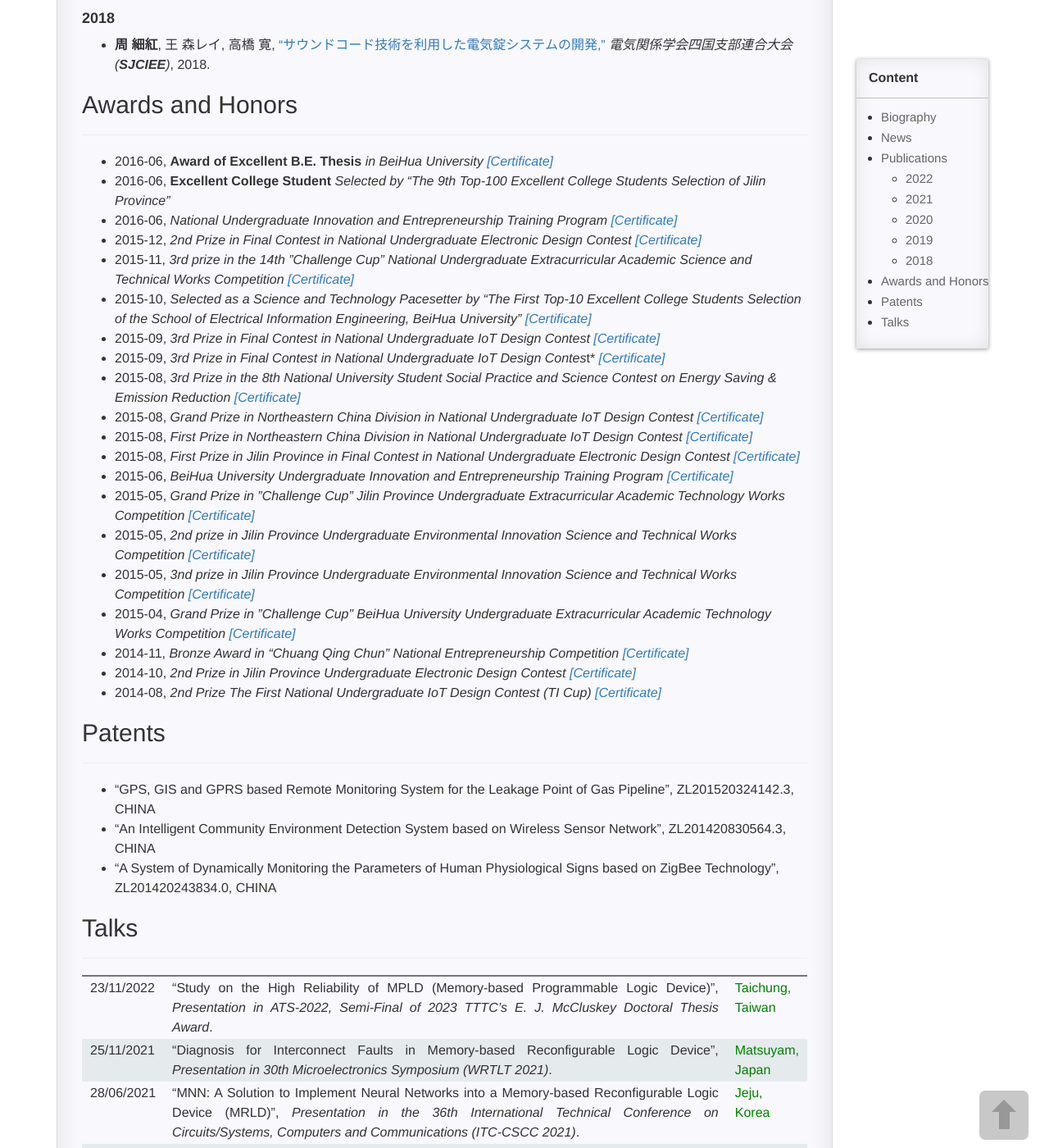
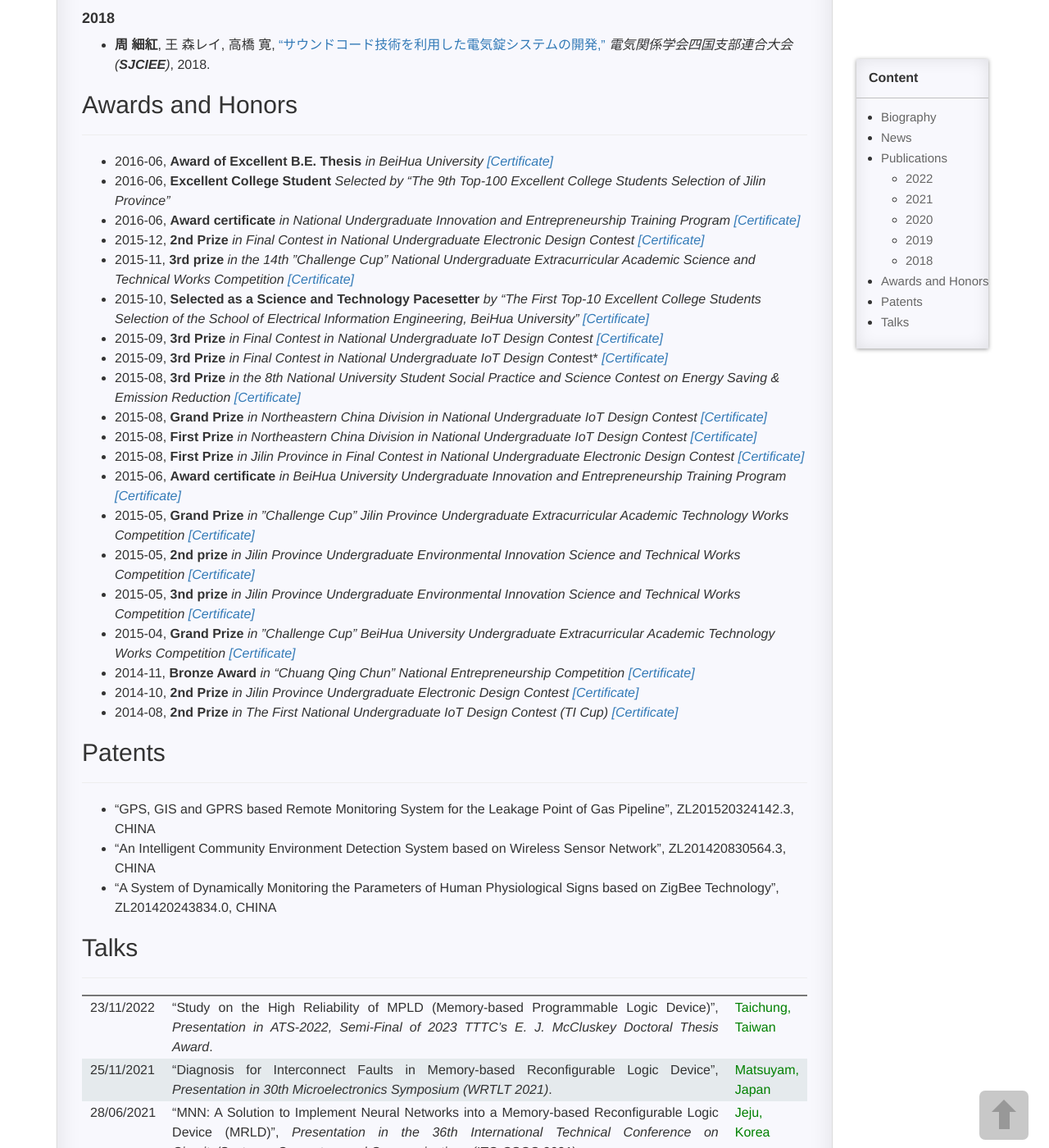
Before and after one commit to XihongZhou/xihongzhou.github.io, a Jekyll site: the page built from pages/1_homepage.md, in a window 1280 px wide and 1400 px high, scrolled down 1595 px. Shown: the whole window at 82% size. Built offline with Jekyll 4.4.1, drawn with Linux system fonts in a browser that asks for light colours; comment, search, counter and statistics services are not loaded.

Commit message:
Update 1_homepage.md

```diff
--- a/pages/1_homepage.md
+++ b/pages/1_homepage.md
@@ -87,24 +87,24 @@
 
 - 2016-06, **Award of Excellent B.E. Thesis** *in BeiHua University* [*[Certificate]*](https://xihongzhou.github.io/images/Certificate/2016-06-30_E_B.E_T_BHU.jpg)
 - 2016-06, **Excellent College Student** *Selected by "The 9th Top-100 Excellent College Students Selection of Jilin Province”*
-- 2016-06, *National Undergraduate Innovation and Entrepreneurship Training Program* [*[Certificate]*](https://xihongzhou.github.io/images/Certificate/2016-06_NU_IETP.jpg)
-- 2015-12, *2nd Prize in Final Contest in National Undergraduate Electronic Design Contest* [*[Certificate]*](https://xihongzhou.github.io/images/Certificate/2015-12_NU_EDC.jpg)
-- 2015-11, *3rd prize in the 14th ”Challenge Cup” National Undergraduate Extracurricular Academic Science and Technical Works Competition* [*[Certificate]*](https://xihongzhou.github.io/images/Certificate/2015-11_NU_EACTWC_(3P).jpg)
-- 2015-10, *Selected as a Science and Technology Pacesetter by "The First Top-10 Excellent College Students Selection of the School of Electrical Information Engineering, BeiHua University”* [*[Certificate]*](https://xihongzhou.github.io/images/Certificate/2015-10-17_BHU_Top10_ECS.jpg)
-- 2015-09, *3rd Prize in Final Contest in National Undergraduate IoT Design Contest* [*[Certificate]*](https://xihongzhou.github.io/images/Certificate/2015-09_NU_IoT_DC_(1).jpg)
-- 2015-09, *3rd Prize in Final Contest in National Undergraduate IoT Design Contes*t* [*[Certificate]*](https://xihongzhou.github.io/images/Certificate/2015-09_NU_IoT_DC_(2).jpg)
-- 2015-08, *3rd Prize in the 8th National University Student Social Practice and Science Contest on Energy Saving & Emission Reduction* [*[Certificate]*](https://xihongzhou.github.io/images/Certificate/2015-08_NUS_SPSC_ESER.jpg)
-- 2015-08, *Grand Prize in Northeastern China Division in National Undergraduate IoT Design Contest* [*[Certificate]*](https://xihongzhou.github.io/images/Certificate/2015-08_NU_IoT_DC_(GP_NCD).jpg)
-- 2015-08, *First Prize in Northeastern China Division in National Undergraduate IoT Design Contest* [*[Certificate]*](https://xihongzhou.github.io/images/Certificate/2015-08_NU_IoT_DC_(FP_NCD).jpg)
-- 2015-08, *First Prize in Jilin Province in Final Contest in National Undergraduate Electronic Design Contest* [*[Certificate]*](https://xihongzhou.github.io/images/Certificate/2015-08_NU_EDC_(FP_JP).jpg)
-- 2015-06, *BeiHua University Undergraduate Innovation and Entrepreneurship Training Program* [*[Certificate]*](https://xihongzhou.github.io/images/Certificate/2015-06_BHU_IETP.jpg)
-- 2015-05, *Grand Prize in ”Challenge Cup” Jilin Province Undergraduate Extracurricular Academic Technology Works Competition* [*[Certificate]*](https://xihongzhou.github.io/images/Certificate/2015-05_PU_EATWC_(GP).jpg)
-- 2015-05, *2nd prize in Jilin Province Undergraduate Environmental Innovation Science and Technical Works Competition* [*[Certificate]*](https://xihongzhou.github.io/images/Certificate/2015-05-16_PU_EISTWC_(2P).jpg)
-- 2015-05, *3nd prize in Jilin Province Undergraduate Environmental Innovation Science and Technical Works Competition* [*[Certificate]*](https://xihongzhou.github.io/images/Certificate/2015-05-16_PU_EISTWC_(3P).jpg)
-- 2015-04, *Grand Prize in ”Challenge Cup” BeiHua University Undergraduate Extracurricular Academic Technology Works Competition* [*[Certificate]*](https://xihongzhou.github.io/images/Certificate/2015-04_BHU_EATWC_(GP).jpg)
-- 2014-11, *Bronze Award in "Chuang Qing Chun" National Entrepreneurship Competition* [*[Certificate]*](https://xihongzhou.github.io/images/Certificate/2014-11_NEC_(Bronze).jpg)
-- 2014-10, *2nd Prize in Jilin Province Undergraduate Electronic Design Contest* [*[Certificate]*](https://xihongzhou.github.io/images/Certificate/2014-10_PU_EDC_(2P).jpg)
-- 2014-08, *2nd Prize The First National Undergraduate IoT Design Contest (TI Cup)* [*[Certificate]*](https://xihongzhou.github.io/images/Certificate/2014-08_NU_IoT_DC_(2P_NCD).jpg)
+- 2016-06, **Award certificate** *in National Undergraduate Innovation and Entrepreneurship Training Program* [*[Certificate]*](https://xihongzhou.github.io/images/Certificate/2016-06_NU_IETP.jpg)
+- 2015-12, **2nd Prize** *in Final Contest in National Undergraduate Electronic Design Contest* [*[Certificate]*](https://xihongzhou.github.io/images/Certificate/2015-12_NU_EDC.jpg)
+- 2015-11, **3rd prize** *in the 14th ”Challenge Cup” National Undergraduate Extracurricular Academic Science and Technical Works Competition* [*[Certificate]*](https://xihongzhou.github.io/images/Certificate/2015-11_NU_EACTWC_(3P).jpg)
+- 2015-10, **Selected as a Science and Technology Pacesetter** *by "The First Top-10 Excellent College Students Selection of the School of Electrical Information Engineering, BeiHua University”* [*[Certificate]*](https://xihongzhou.github.io/images/Certificate/2015-10-17_BHU_Top10_ECS.jpg)
+- 2015-09, **3rd Prize** *in Final Contest in National Undergraduate IoT Design Contest* [*[Certificate]*](https://xihongzhou.github.io/images/Certificate/2015-09_NU_IoT_DC_(1).jpg)
+- 2015-09, **3rd Prize** *in Final Contest in National Undergraduate IoT Design Contes*t* [*[Certificate]*](https://xihongzhou.github.io/images/Certificate/2015-09_NU_IoT_DC_(2).jpg)
+- 2015-08, **3rd Prize** *in the 8th National University Student Social Practice and Science Contest on Energy Saving & Emission Reduction* [*[Certificate]*](https://xihongzhou.github.io/images/Certificate/2015-08_NUS_SPSC_ESER.jpg)
+- 2015-08, **Grand Prize** *in Northeastern China Division in National Undergraduate IoT Design Contest* [*[Certificate]*](https://xihongzhou.github.io/images/Certificate/2015-08_NU_IoT_DC_(GP_NCD).jpg)
+- 2015-08, **First Prize** *in Northeastern China Division in National Undergraduate IoT Design Contest* [*[Certificate]*](https://xihongzhou.github.io/images/Certificate/2015-08_NU_IoT_DC_(FP_NCD).jpg)
+- 2015-08, **First Prize** *in Jilin Province in Final Contest in National Undergraduate Electronic Design Contest* [*[Certificate]*](https://xihongzhou.github.io/images/Certificate/2015-08_NU_EDC_(FP_JP).jpg)
+- 2015-06, **Award certificate** *in BeiHua University Undergraduate Innovation and Entrepreneurship Training Program* [*[Certificate]*](https://xihongzhou.github.io/images/Certificate/2015-06_BHU_IETP.jpg)
+- 2015-05, **Grand Prize** *in ”Challenge Cup” Jilin Province Undergraduate Extracurricular Academic Technology Works Competition* [*[Certificate]*](https://xihongzhou.github.io/images/Certificate/2015-05_PU_EATWC_(GP).jpg)
+- 2015-05, **2nd prize** *in Jilin Province Undergraduate Environmental Innovation Science and Technical Works Competition* [*[Certificate]*](https://xihongzhou.github.io/images/Certificate/2015-05-16_PU_EISTWC_(2P).jpg)
+- 2015-05, **3nd prize** *in Jilin Province Undergraduate Environmental Innovation Science and Technical Works Competition* [*[Certificate]*](https://xihongzhou.github.io/images/Certificate/2015-05-16_PU_EISTWC_(3P).jpg)
+- 2015-04, **Grand Prize** *in ”Challenge Cup” BeiHua University Undergraduate Extracurricular Academic Technology Works Competition* [*[Certificate]*](https://xihongzhou.github.io/images/Certificate/2015-04_BHU_EATWC_(GP).jpg)
+- 2014-11, **Bronze Award** *in "Chuang Qing Chun" National Entrepreneurship Competition* [*[Certificate]*](https://xihongzhou.github.io/images/Certificate/2014-11_NEC_(Bronze).jpg)
+- 2014-10, **2nd Prize** *in Jilin Province Undergraduate Electronic Design Contest* [*[Certificate]*](https://xihongzhou.github.io/images/Certificate/2014-10_PU_EDC_(2P).jpg)
+- 2014-08, **2nd Prize** *in The First National Undergraduate IoT Design Contest (TI Cup)* [*[Certificate]*](https://xihongzhou.github.io/images/Certificate/2014-08_NU_IoT_DC_(2P_NCD).jpg)
 
 ## Patents
 
```
